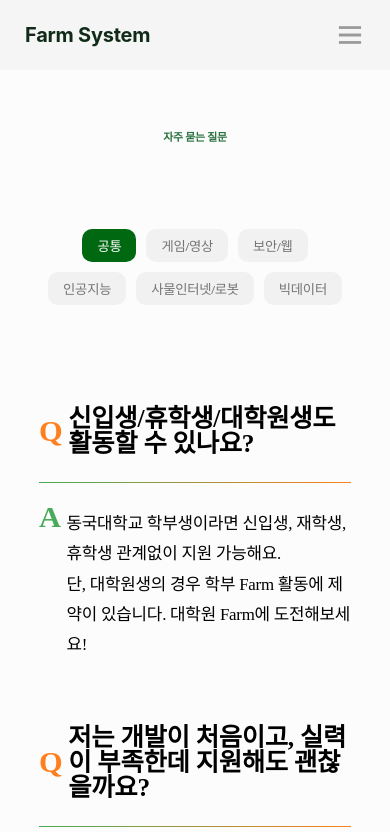
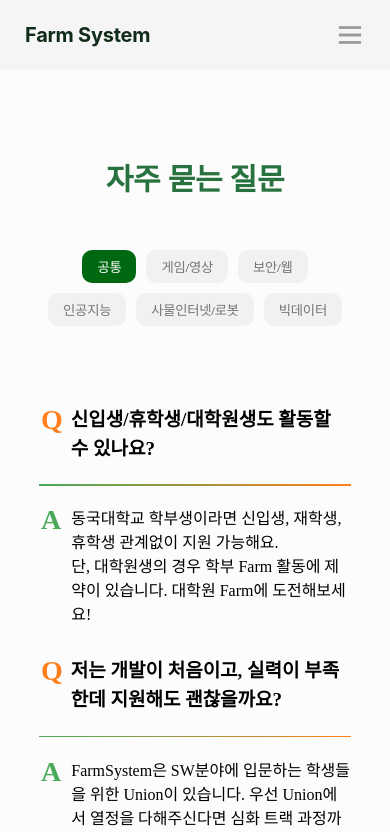
Before and after one commit to karpitony/monorepo-test, a React (Vite) app: page /FAQ in a window 390 px wide. Shown: the top 832 px of the page. Built offline with nearby package versions, Linux system fonts and the light colour scheme; a web font is replaced by a local one.

Commit message:
feat: Question, Frame 반응형 수정

```diff
--- a/src/pages/FAQ/Frame.styled.ts
+++ b/src/pages/FAQ/Frame.styled.ts
@@ -14,7 +14,6 @@ export const FrameParent = styled.div<{ $isApp: boolean; $isMobile: boolean; $is
   gap: 20px;
   text-align: center;
   color: #757575;
-
   font-size: 40px;
 
   ${({ $isMobile }) => $isMobile && `
--- a/src/pages/FAQ/Question.styled.ts
+++ b/src/pages/FAQ/Question.styled.ts
@@ -1,12 +1,12 @@
 import styled from 'styled-components';
 
-export const FrameGroup = styled.div`
+export const FrameGroup = styled.div<{ $isMobile: boolean; $isTablet: boolean; $isApp: boolean; }>`
   display: flex;
   flex-direction: column;
   align-items: flex-start;
   justify-content: flex-start;
-  gap: 2vh;
-  margin: 2vh 0;
+  gap: 13px;
+  margin-bottom: ${({ $isMobile }) => ($isMobile ? '20px 0' : '30px')};
   width: 100%;
 `;
 
@@ -15,20 +15,26 @@ export const QParent = styled.div`
   flex-direction: row;
   align-items: center;
   justify-content: flex-start;
-  gap: 1.5vw;
+  gap: 10px;
   width: 100%;
 `;
 
-export const Q = styled.b`
-  letter-spacing: -0.24px;
-  line-height: 2vh;
-  font-size: 3.6vh;
+export const Q = styled.b<{ $isApp: boolean; }>`
+  position: relative;
+  left: 2px;
+  top: ${({ $isApp}) => ($isApp ? '-15px' : '0px')};
+  font-size: ${({ $isApp}) => ($isApp ? '28px' : '28px')};
+`;
+
+export const A = styled.b`
+  position: relative;
+  left: 2px;
+  top: -8px;
+  font-size: 28px;
 `;
 
 export const FarmSystem = styled.b`
-  font-size: 3.0vh;
-  letter-spacing: -0.24px;
-  line-height: 3vh;
+  font-size: 19px;
   color: #000;
 `;
 
@@ -50,16 +56,14 @@ export const AParent = styled.div`
   flex-direction: row;
   align-items: flex-start;
   justify-content: flex-start;
-  gap: 1.5vw;
+  gap: 12px;
   color: #49aa59;
   width: 100%;
 `;
 
 export const FarmContainer = styled.div`
   width: 100%;
-  font-size: 2vh;
-  letter-spacing: -0.24px;
-  line-height: 3.6vh;
+  font-size: 16px;
   color: #000;
   font: prettendard-variable;
 `;
--- a/src/pages/FAQ/Question.tsx
+++ b/src/pages/FAQ/Question.tsx
@@ -1,5 +1,6 @@
 import React from 'react';
 import * as S from './Question.styled';
+import useMediaQueries from '@/hooks/useMediaQueries';
 
 interface QuestionProps {
   question: string;
@@ -7,15 +8,17 @@ interface QuestionProps {
 }
 
 const Question: React.FC<QuestionProps> = ({ question, answer }) => {
+  const { isTablet, isMobile, isApp } = useMediaQueries();
+
   return (
-    <S.FrameGroup>
+    <S.FrameGroup $isMobile={isMobile} $isTablet={isTablet} $isApp={isApp}>
       <S.QParent>
-        <S.Q>Q</S.Q>
+        <S.Q $isApp={isApp}>Q</S.Q>
         <S.FarmSystem>{question}</S.FarmSystem>
       </S.QParent>
       <S.GradientLine />
       <S.AParent>
-        <S.Q>A</S.Q>
+        <S.A>A</S.A>
         <S.FarmContainer>
           {answer.split('\n').map((line, index) => (
             <S.P key={index}>{line}</S.P>
--- a/src/pages/FAQ/index.styled.ts
+++ b/src/pages/FAQ/index.styled.ts
@@ -4,18 +4,18 @@ export const FAQContainer = styled.div`
   width: 100%;
   position: relative;
   background-color: #fcfcfc;
-  min-height: 100vh;
   overflow-y: auto;
   text-align: center;
   color: #28723f;
   font-family: 'Pretendard Variable';
 `;
 
-export const Title = styled.b`
+export const Title = styled.b<{ $isApp: boolean; $isMobile: boolean; $isTablet: boolean }>`
   weight: 700;
   display: block;
-  margin: 15vh auto 5vh;
-  font-size: 2.8vw;
+  margin-top: 170px;
+  margin-bottom: ${({ $isMobile }) => ($isMobile ? '20px' : '50px')};
+  font-size: ${({ $isMobile }) => ($isMobile ? '30px' : '40px')};
   letter-spacing: -0.24px;
   line-height: 20px;
   text-align: center;
@@ -25,7 +25,7 @@ export const ContentWrapper = styled.div`
   display: flex;
   flex-direction: column;
   align-items: center;
-  justify-content: flex-start;
+  /* justify-content: flex-start; */
   width: 80%;
   max-width: 1200px;
   margin: 0 auto;
@@ -35,7 +35,7 @@ export const ContentWrapper = styled.div`
 export const QuestionWrapper = styled.div`
   width: 100%;
   max-width: 1000px;
-  margin: 10vh auto;
+  margin-top: 80px;
   display: flex;
   flex-direction: column;
   align-items: flex-start;
--- a/src/pages/FAQ/index.tsx
+++ b/src/pages/FAQ/index.tsx
@@ -3,6 +3,7 @@ import Frame from './Frame';
 import Question from './Question';
 import * as S from './index.styled';
 import { questions } from './questions';
+import useMediaQueries from '@/hooks/useMediaQueries';
 
 interface QuestionType {
   question: string;
@@ -11,10 +12,11 @@ interface QuestionType {
 
 const FAQ: React.FC = () => {
   const [selectedCategory, setSelectedCategory] = useState('공통');
+  const { isMobile, isTablet, isApp } = useMediaQueries();
 
   return (
     <S.FAQContainer>
-      <S.Title>자주 묻는 질문</S.Title>
+      <S.Title $isApp={isApp} $isMobile={isMobile} $isTablet={isTablet}>자주 묻는 질문</S.Title>
       <S.ContentWrapper>
         <Frame onSelectCategory={setSelectedCategory} />
         <S.QuestionWrapper>
```
